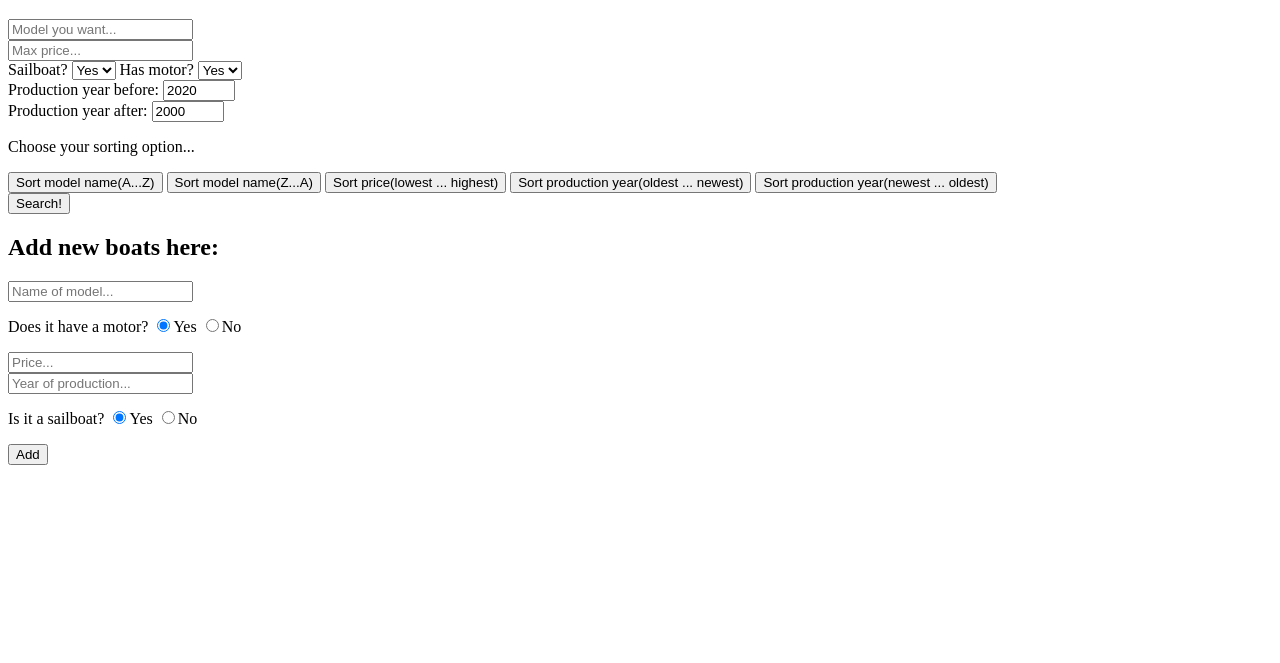
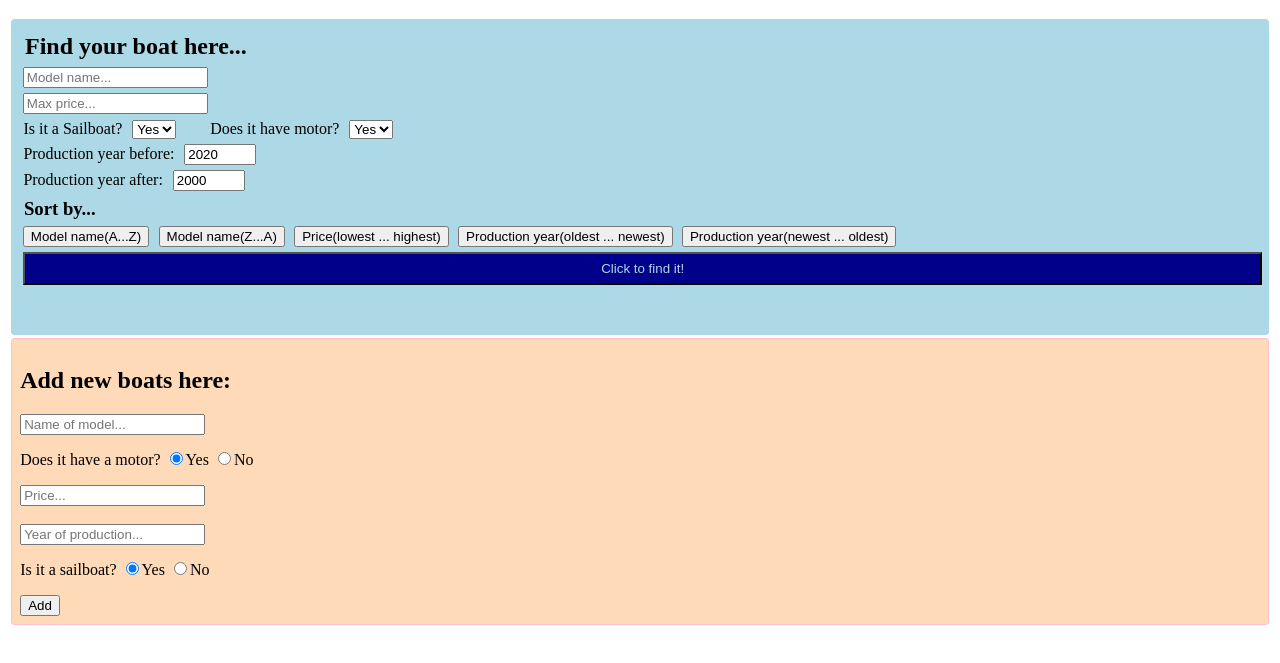
Before and after one commit to neda-jahadi/serverside.individuel-project, a website: page frontend/index.html in a window 1280 px wide. Shown: the part 61-724 px from the top of the page. Drawn offline with Linux system fonts and the light colour scheme; no server answers.

Commit message:
utseende av appen

```diff
--- a/frontend/index.html
+++ b/frontend/index.html
@@ -12,16 +12,19 @@
                <h1>Göteborgaren Bera Boats</h1>
            </header>
 
-          <div>
-              <input type="text" id="searchModel" placeholder="Model you want..."/><br/>
+          <div class="form">
+
+                    <h2>Find your boat here...</h2>
+                    <input type="text" id="searchModel" placeholder="Model name..."/><br/>
                     <input type="number" id="searchMaxPrice" placeholder="Max price..."/><br/>
-              <label for="sailboatSearch">Sailboat?</label>
+
+                    <label for="sailboatSearch">Is it a Sailboat?</label>
                     <select name= "sailboatSearch" id="sailboatSearch">
                         <option value = "yes"> Yes </option>
                             <option value = "no"> No </option>
 
                     </select>
-              <label for="hasMotorSearch">Has motor?</label>
+                    <label for="hasMotorSearch">Does it have motor?</label>
                     <select name= "hasMotorSearch" id="hasMotorSearch">
                         <option value = "yes"> Yes </option>
                             <option value = "no"> No </option>
@@ -33,15 +36,20 @@
                     <label for="madeafterSearch">Production year after:</label>
                     <input type="number" min="1900" max="2099" step="1" value="2000" id="madeafterSearch" /><br/>
 
+                    <h3>Sort by...</h3>
 
-              <p>Choose your sorting option...</p>
-              <button id="sortNameAscending">Sort model name(A...Z)</button>
-              <button id="sortNameDescending">Sort model name(Z...A)</button>
-              <button id="sortPrice">Sort price(lowest ... highest)</button>
-              <button id="sortOldToYoung">Sort production year(oldest ... newest)</button>
-              <button id="sortYoungToOld">Sort production year(newest ... oldest)</button>
+                        <button id="sortNameAscending">Model name(A...Z)</button>
+                        <button id="sortNameDescending">Model name(Z...A)</button>
+                        <button id="sortPrice">Price(lowest ... highest)</button>
+                        <button id="sortOldToYoung">Production year(oldest ... newest)</button>
+                        <button id="sortYoungToOld">Production year(newest ... oldest)</button>
                         <br/>
-              <button id="search">Search!</button>
+
+
+                    <button id="search">Click to find it!</button>
+
+
+
 
               <div id="boatList">
 
@@ -57,7 +65,7 @@
                    <label><input type="radio" name="motor"class="motor" value="no">No</label>
                </div>
 
-               <input type="number" id="inputPrice" placeholder="Price..."/><br/>
+               <input type="number" id="inputPrice" placeholder="Price..."/><br/><br/>
                <input type="number" id="inputYear" placeholder="Year of production..."/>
                <div id="#sailboatDiv">
                    <p class="sailboatQuestion">Is it a sailboat?</p>
--- a/frontend/script.js
+++ b/frontend/script.js
@@ -1,4 +1,4 @@
- // let boatList = document.querySelector('#boatList');
+
  window.addEventListener('load', async ()=>{
     let boatList = document.querySelector('#boatList');
 
@@ -92,10 +92,15 @@
          filteredBoats = await searchResponse.json();
          console.log('filtered boats are:', filteredBoats);
          boatObject = filteredBoats;
+         if (filteredBoats.length === 0){
+            let noResultMessage = document.createElement('p');
+            noResultMessage.innerText = 'No boat is matching your search...';
+            boatList.appendChild(noResultMessage);
+         }else{
          boatObject.forEach( boat => {
            createboats(boat.modelname,boat.motor,boat.price,boat.production,boat.sailboat,boat._id);
          });
-
+         }
 
      } )
 
@@ -141,28 +146,13 @@
        const id = await response.text();
        console.log(id);
         createboats(modelname,motor,price,production,sailboat,id)
-       // let boatItem = document.createElement('div');
-       // let deleteButton = document.createElement('button');
-       // deleteButton.innerText = 'Delete!';
-       // // boatItem.innerHTML = `modelname:${modelname}, motor:${motor}, price:${price}, productionyear:${production}, sailboat:${sailboat}`
-       // boatItem.innerHTML = `modelname:${modelname}` + "<br />" + `motor:${motor}` +
-       //  "<br />" + `price:${price}` + "<br />" + `productionyear:${production}`+  "<br />" +
-       //  `sailboat:${sailboat}` + "<br />";
-       //
-       //  boatList.appendChild(boatItem);
-       //  boatItem.appendChild(deleteButton);
-       //  deleteButton.addEventListener('click', async ()=>{
-       //    const deleteResponse = await fetch(`/api/boatdelete?modelname=${modelname}`,{method: 'DELETE'});
-       //     const deleteResult = await deleteResponse.text();
-       //     console.log('delete result:', deleteResult);
-       //     boatList.removeChild(boatItem);
-       //
-       //  }) //deleteButton
-  })//addButton
+
+  })
 
 
   function createboats(modelname,motor,price,production,sailboat,id) {
     let boatItem = document.createElement('div');
+    boatItem.classList.add("eachBoatStyle");
     let deleteButton = document.createElement('button');
     deleteButton.innerText = 'Delete!';
     boatItem.innerHTML = `modelname:${modelname}` + "<br />" + `motor:${motor}` +
--- a/frontend/style.css
+++ b/frontend/style.css
@@ -14,4 +14,47 @@ h1 {
 #boatList {
   display: grid;
   grid-template-columns: 1fr 1fr 1fr;
+  padding: 1em;
 }
+
+.eachBoatStyle {
+   border: 2px solid darkblue;
+   padding: 0.2em;
+   margin: 0.2em;
+}
+
+.form {
+  border: 1px solid lightblue;
+  background-color: lightblue;
+  padding: 0.5em;
+  margin: 0.2em;
+  border-radius: 0.2em;
+}
+.form > * {
+  margin: 0.2em;
+}
+
+#sailboatSearch {
+  margin-right: 2em;
+}
+
+.sort-form {
+  display: inline-flex;
+  flex-wrap: wrap;
+  gap: 12px;
+}
+
+#search {
+  width: 100%;
+  background-color: darkblue;
+  color: lightblue;
+  padding: 0.5em;
+}
+
+#inputElement {
+  border: 1px solid pink;
+  background-color: peachpuff;
+  padding: 0.5em;
+  margin: 0.2em;
+  border-radius: 0.2em;
+}
```
Also changed, not shown: database.js (+4 -5 lines), server.js (+2 -7 lines). Lines whose indentation alone changed are shown as unchanged.
